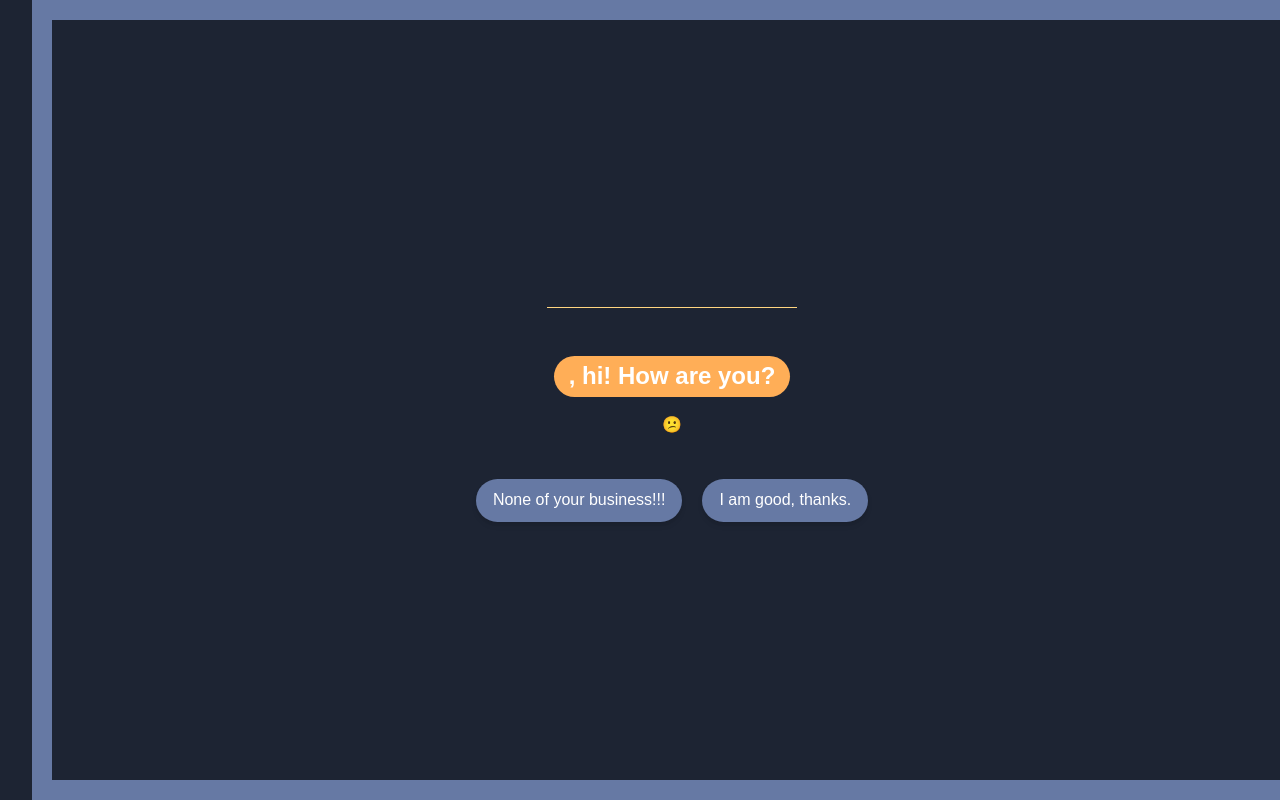
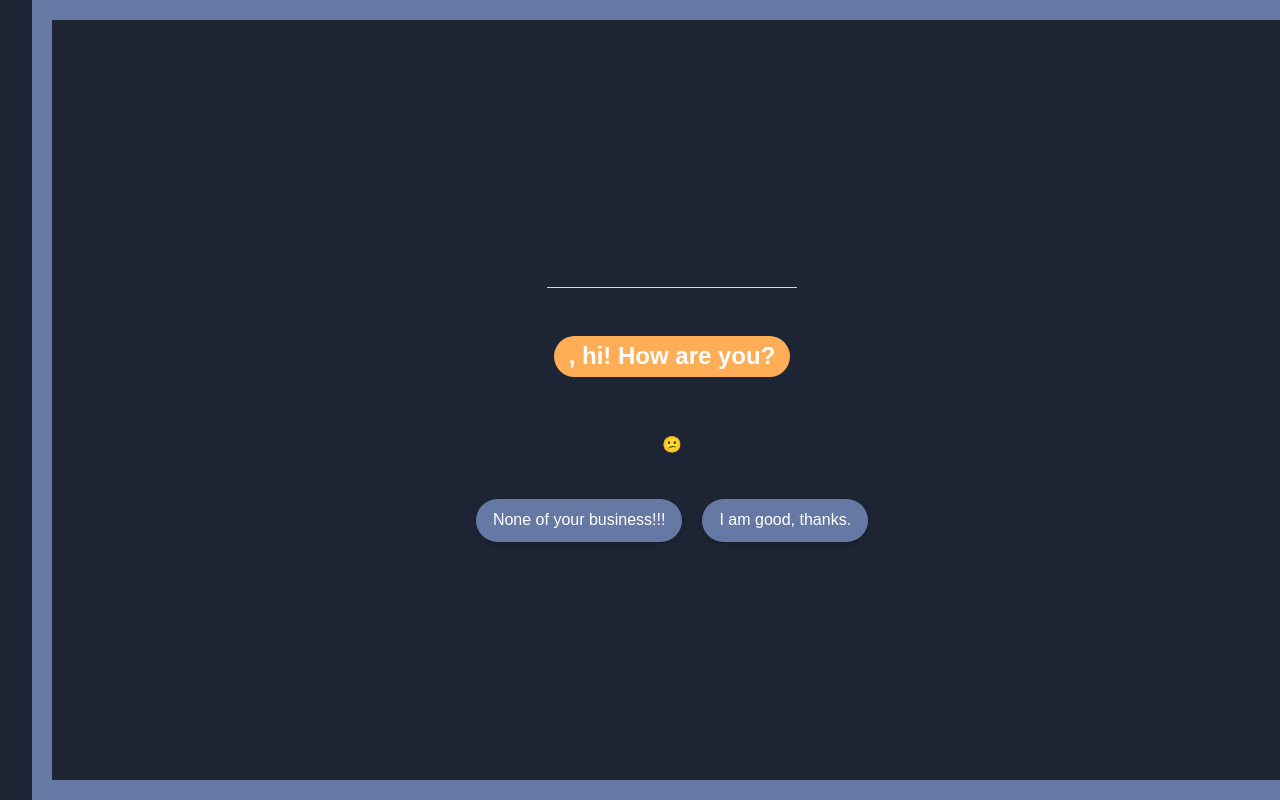
Before and after one commit to belhajManel/svelte-chatbot, a Svelte app: page / in a window 1280 px wide. Built offline with nearby package versions, Linux system fonts and the light colour scheme.

Commit message:
updated face and header styles

```diff
--- a/src/Face.svelte
+++ b/src/Face.svelte
@@ -6,6 +6,13 @@
     $: index = happyScore + 4;
 </script>
 
-<div style="font-size: {size}em">
+<div style="font-size: {size}em" >
     {faceList[index]}
 </div>
+
+<style>
+	div {
+		padding-top: 40px
+	}
+
+</style>
--- a/src/Header.svelte
+++ b/src/Header.svelte
@@ -10,11 +10,12 @@
 		height: 100%;
 	}
     header {
+		padding: 80px;
 		position: absolute;
-		height: 100px;
-		width: 100%;
+		height: 50px;
+		/* width: 100%; */
 		color: white;
-		font-size: 5em;
+		font-size: 3em;
 		overflow: hidden;
 		display: flex;
 		justify-content: space-between;
```
